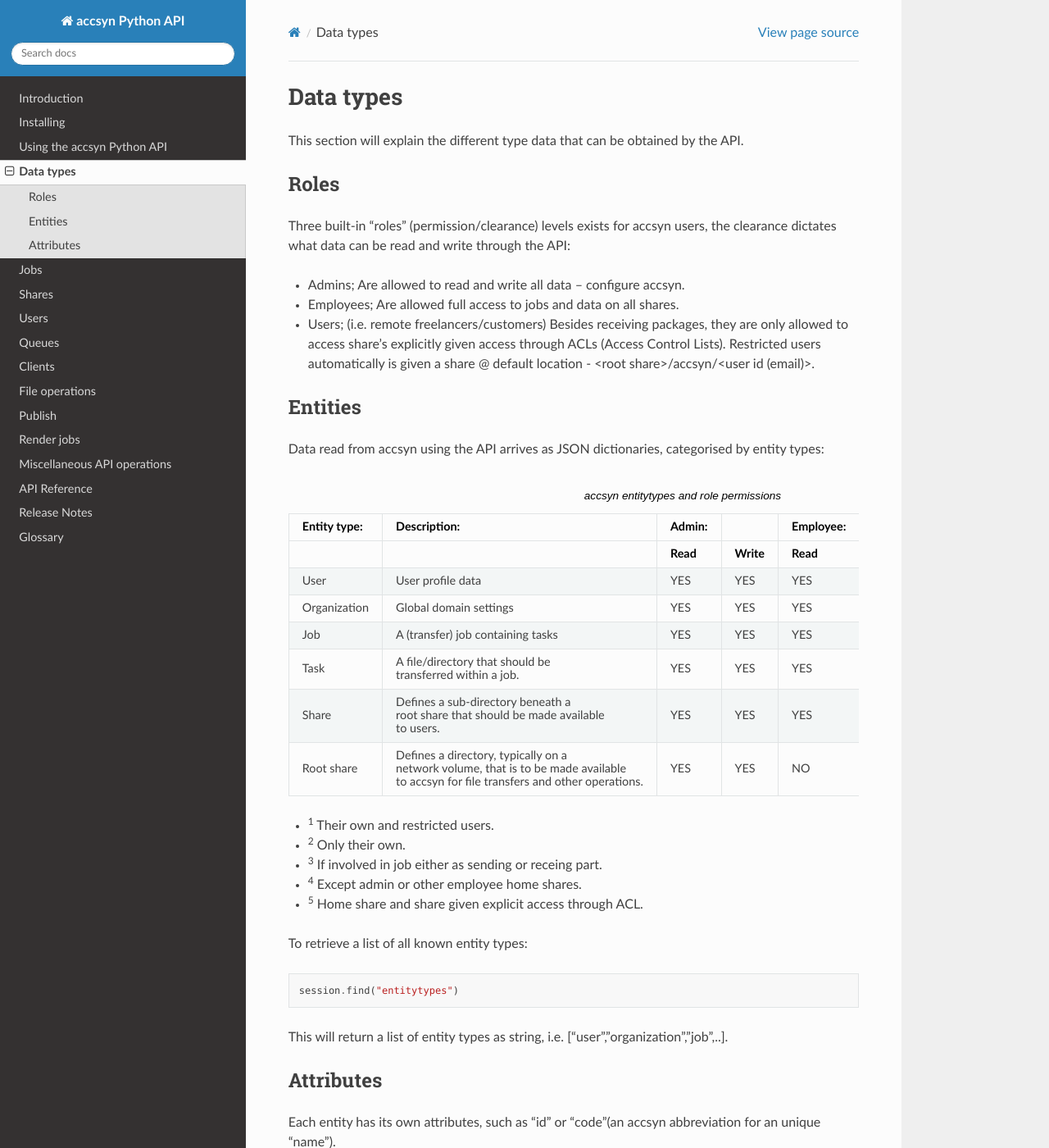
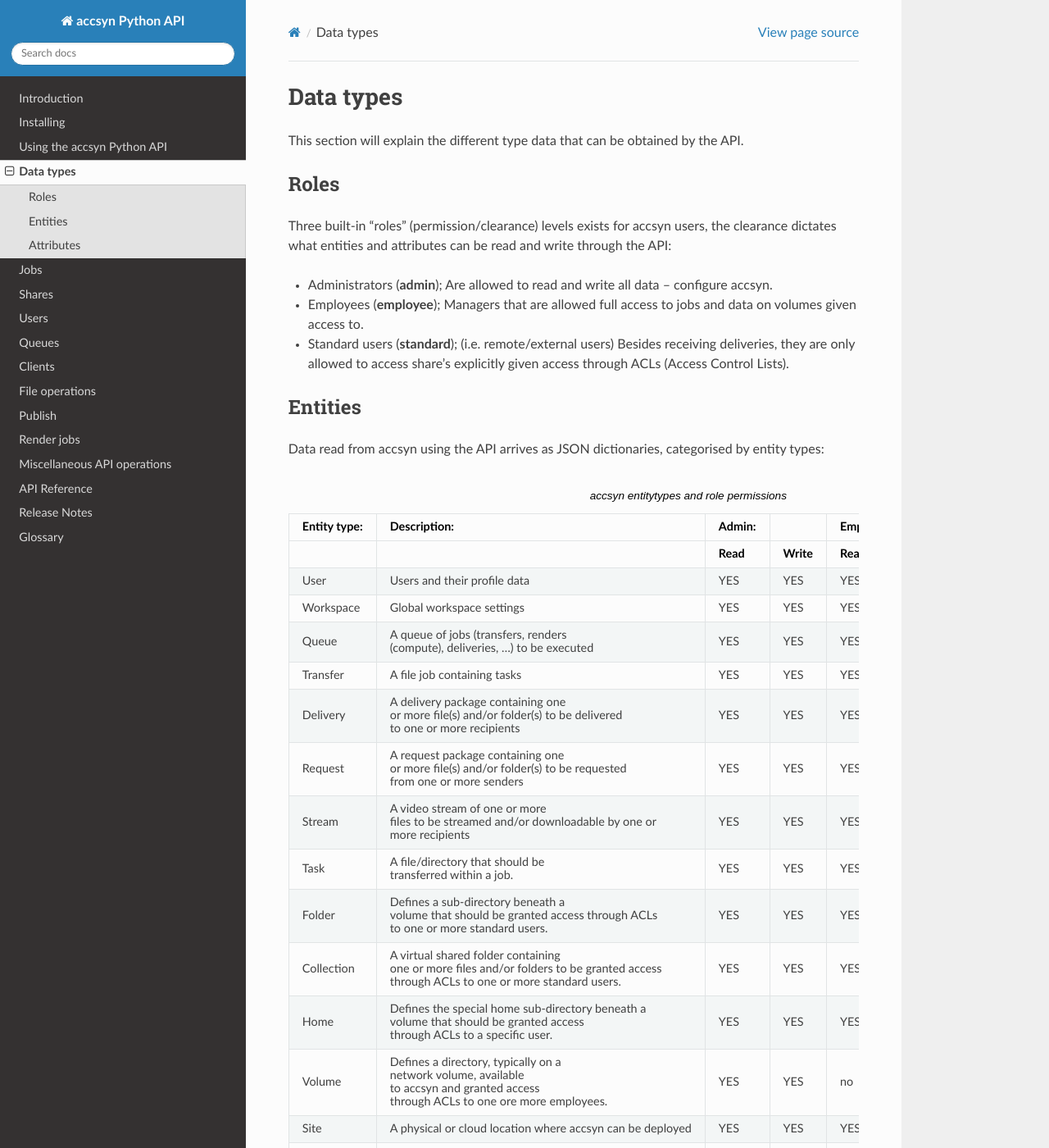
Before and after one commit to accsyn/accsyn-python-api, a Sphinx documentation site: the page built from doc/datatypes.rst, in a window 1280 px wide and 1400 px high. Shown: the whole window at 82% size. Built offline with Sphinx 7.4.7 and the Read the Docs theme 3.1.0, drawn with Linux system fonts in a browser that asks for light colours; some of the changed text lies outside the part shown.

```diff
--- a/doc/datatypes.rst
+++ b/doc/datatypes.rst
@@ -17,13 +17,13 @@ This section will explain the different type data that can be obtained by the AP
 Roles
 =====
 
-Three built-in "roles" (permission/clearance) levels exists for accsyn users, the clearance dictates what data can be read and write through the API:
+Three built-in "roles" (permission/clearance) levels exists for accsyn users, the clearance dictates what entities and attributes can be read and write through the API:
 
-* Admins; Are allowed to read and write all data – configure accsyn.
+* Administrators (**admin**); Are allowed to read and write all data – configure accsyn.
 
-* Employees; Are allowed full access to jobs and data on all shares.
+* Employees (**employee**); Managers that are allowed full access to jobs and data on volumes given access to.
 
-* Users; (i.e. remote freelancers/customers) Besides receiving packages, they are only allowed to access share's explicitly given access through ACLs (Access Control Lists). Restricted users automatically is given a share @ default location - <root share>/accsyn/<user id (email)>.
+* Standard users (**standard**); (i.e. remote/external users) Besides receiving deliveries, they are only allowed to access share's explicitly given access through ACLs (Access Control Lists).
 
 
 
@@ -43,7 +43,7 @@ Data read from accsyn using the API arrives as JSON dictionaries, categorised by
      -
      - Employee:
      -
-     - User (restricted):
+     - Standard:
      -
    * -
      -
@@ -54,29 +54,61 @@ Data read from accsyn using the API arrives as JSON dictionaries, categorised by
      - Read
      - Write
    * - User
-     - User profile data
+     - Users and their profile data
+     - YES
+     - YES
+     - YES :sup:`1`
+     - YES :sup:`1`
+     - YES :sup:`2`
+     - YES :sup:`2`
+   * - Workspace
+     - Global workspace settings
      - YES
      - YES
      - YES
-     - YES :sup:`1`
-     - YES :sup:`2`
-     - YES :sup:`2`
-   * - Organization
-     - Global domain settings
+     - no
+     - no
+     - no
+   * - Queue
+     - A queue of jobs (transfers, renders |br| (compute), deliveries, ...) to be executed
      - YES
      - YES
      - YES
-     - NO
-     - NO
-     - NO
-   * - Job
-     - A (transfer) job containing tasks
+     - no
+     - no
+     - no
+   * - Transfer
+     - A file job containing tasks
      - YES
      - YES
      - YES
      - YES
      - YES :sup:`3`
      - YES :sup:`3`
+   * - Delivery
+     - A delivery package containing one |br| or more file(s) and/or folder(s) to be delivered |br| to one or more recipients
+     - YES
+     - YES
+     - YES
+     - YES
+     - YES :sup:`4`
+     - YES :sup:`4`
+   * - Request
+     - A request package containing one |br| or more file(s) and/or folder(s) to be requested |br| from one or more senders
+     - YES
+     - YES
+     - YES
+     - YES
+     - YES :sup:`4`
+     - YES :sup:`4`
+   * - Stream
+     - A video stream of one or more |br| files to be streamed and/or downloadable by one or |br| more recipients
+     - YES
+     - YES
+     - YES
+     - YES
+     - YES :sup:`4`
+     - YES :sup:`4`
    * - Task
      - A file/directory that should be |br| transferred within a job.
      - YES
@@ -85,32 +117,85 @@ Data read from accsyn using the API arrives as JSON dictionaries, categorised by
      - YES
      - YES :sup:`3`
      - YES :sup:`3`
-   * - Share
-     -  Defines a sub-directory beneath a |br| root share that should be made available |br| to users.
+   * - Folder
+     -  Defines a sub-directory beneath a |br| volume that should be granted access through ACLs |br| to one or more standard users.
      - YES
      - YES
      - YES
-     - YES :sup:`4`
      - YES :sup:`5`
-     - YES :sup:`5`
-   * - Root share
-     -  Defines a directory, typically on a |br| network volume, that is to be made available |br| to accsyn for file transfers and other operations.
+     - YES :sup:`6`
+     - YES :sup:`6`
+   * - Collection
+     -  A virtual shared folder containing |br| one or more files and/or folders to be granted access |br| through ACLs to one or more standard users.
      - YES
      - YES
-     - NO
-     - NO
-     - NO
-     - NO
+     - YES
+     - YES :sup:`5`
+     - YES :sup:`6`
+     - YES :sup:`6`
+   * - Home
+     -  Defines the special home sub-directory beneath a |br| volume that should be granted access |br| through ACLs to a specific user.
+     - YES
+     - YES
+     - YES
+     - YES :sup:`5`
+     - YES :sup:`6`
+     - YES :sup:`6`
+   * - Volume
+     -  Defines a directory, typically on a |br| network volume, available |br| to accsyn and granted access |br| through ACLs to one ore more employees.
+     - YES
+     - YES
+     - no
+     - no
+     - no
+     - no
+   * - Site
+     - A physical or cloud location where accsyn can be deployed
+     - YES
+     - YES
+     - YES
+     - no
+     - no
+     - no
+   * - Server
+     - A workspace file transfer endpoint or |br| compute node
+     - YES
+     - YES
+     - YES
+     - no
+     - no
+     - no
+   * - User server
+     - A server running remotely in user space |br| for unattended file deliveries and |br| globally mapped shares.
+     - YES
+     - YES
+     - YES
+     - YES
+     - YES :sup:`1`
+     - YES :sup:`1`
+   * - Client
+     - A user file transfer endpoint running in |br| app or web browser.
+     - YES
+     - YES
+     - YES
+     - YES
+     - YES :sup:`1`
+     - YES :sup:`1`
+   * - ACL
+     - Access control list defining what a user |br| has access to (workspace, folder, delivery etc.)
+     - YES
+     - YES
+     - YES
+     - YES
+     - YES :sup:`1`
+     - YES :sup:`1`
 
-* :sup:`1` Their own and restricted users.
-
+* :sup:`1` Their own and standard users.
 * :sup:`2` Only their own.
-
 * :sup:`3` If involved in job either as sending or receing part.
-
-* :sup:`4` Except admin or other employee home shares.
-
-* :sup:`5` Home share and share given explicit access through ACL.
+* :sup:`4` If an explicit recipient.
+* :sup:`5` Except admin or other employee home shares.
+* :sup:`6` Home share and share given explicit access through ACL.
 
 
 
```
Also changed, not shown: doc/installing.rst (+4 -4 lines), doc/introduction.rst (+10 -17 lines), doc/using.rst (+58 -21 lines), source/accsyn_api/session.py (+31 -5 lines).
